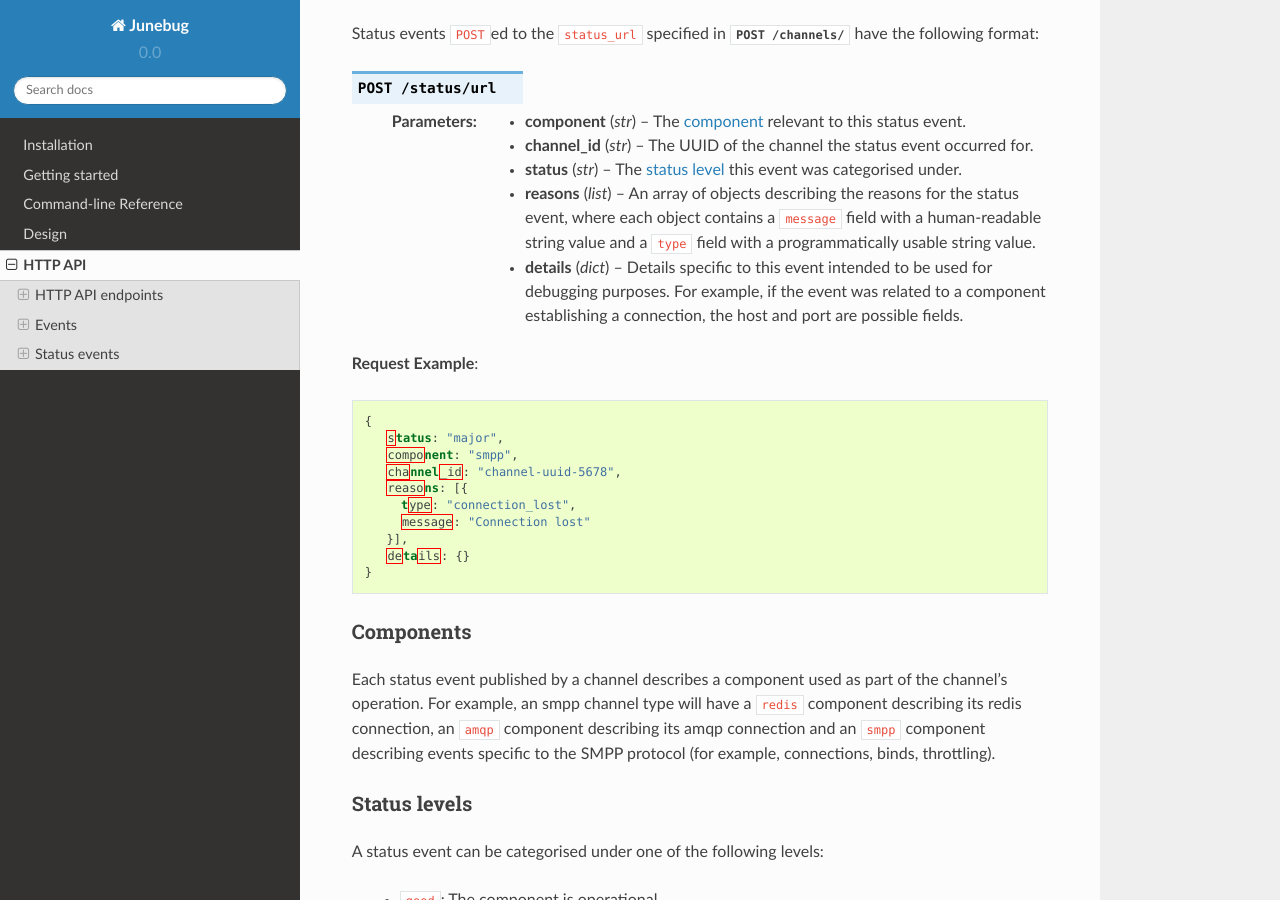
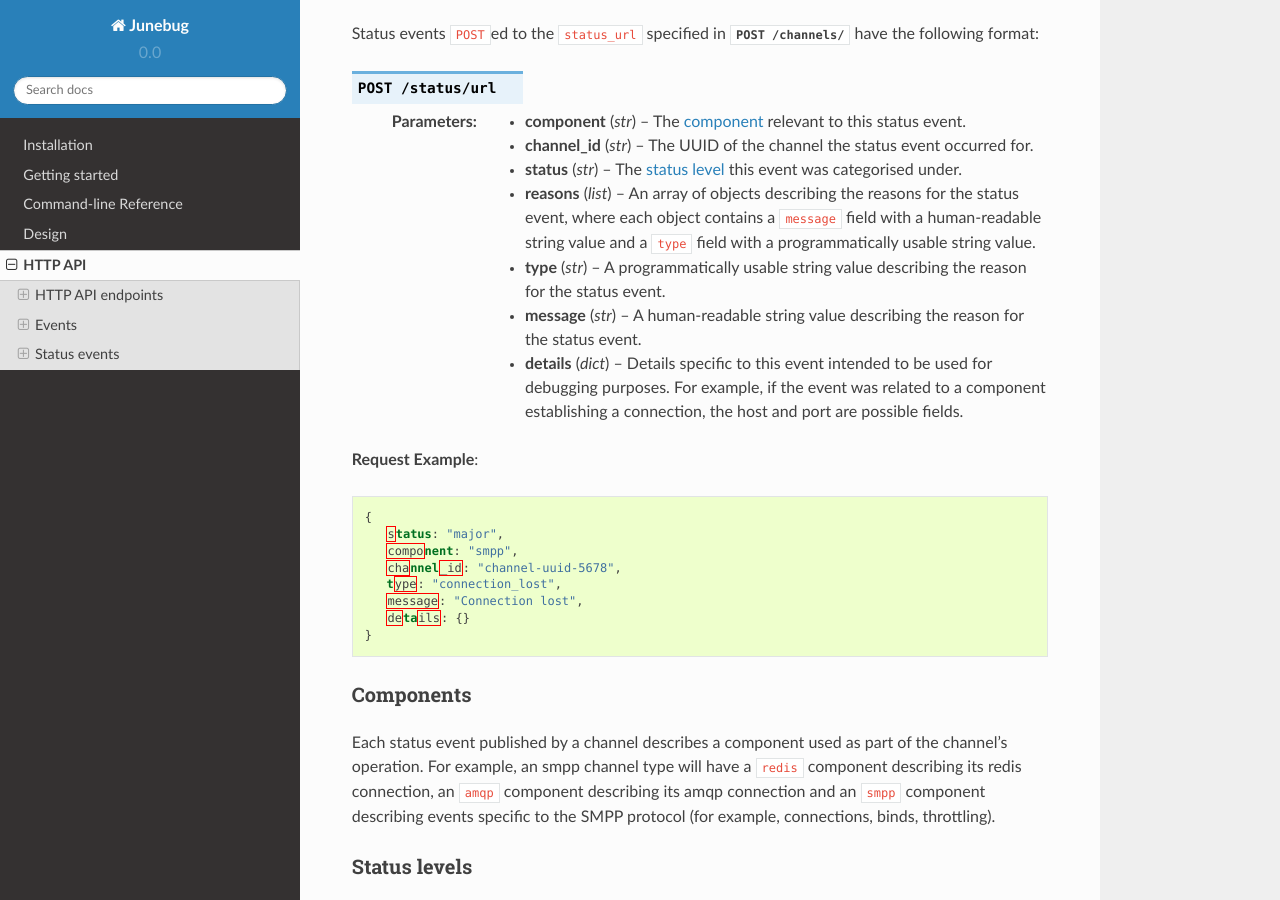
Before and after one commit to praekeltfoundation/junebug, a Sphinx documentation site: the page built from docs/http_api.rst, in a window 1280 px wide and 900 px high, scrolled down 4854 px. Built offline with Sphinx 7.4.7 and the Read the Docs theme 2.0.0, drawn with Linux system fonts in a browser that asks for light colours; pages that are not in the unit, such as notebooks, are missing from menus.

Commit message:
Change documented status events to only have a single reason

```diff
--- a/docs/http_api.rst
+++ b/docs/http_api.rst
@@ -295,6 +295,12 @@ Status events ``POST``\ed to the ``status_url`` specified in :http:post:`/channe
        An array of objects describing the reasons for the status event, where
        each object contains a ``message`` field with a human-readable string
        value and a ``type`` field with a programmatically usable string value.
+   :param str type:
+       A programmatically usable string value describing the reason for the
+       status event.
+   :param str message:
+       A human-readable string value describing the reason for the status
+       event.
    :param dict details:
        Details specific to this event intended to be used for debugging
        purposes. For example, if the event was related to a component
@@ -309,10 +315,8 @@ Status events ``POST``\ed to the ``status_url`` specified in :http:post:`/channe
       status: "major",
       component: "smpp",
       channel_id: "channel-uuid-5678",
-      reasons: [{
-        type: "connection_lost",
-        message: "Connection lost"
-      }],
+      type: "connection_lost",
+      message: "Connection lost",
       details: {}
    }
 
```
